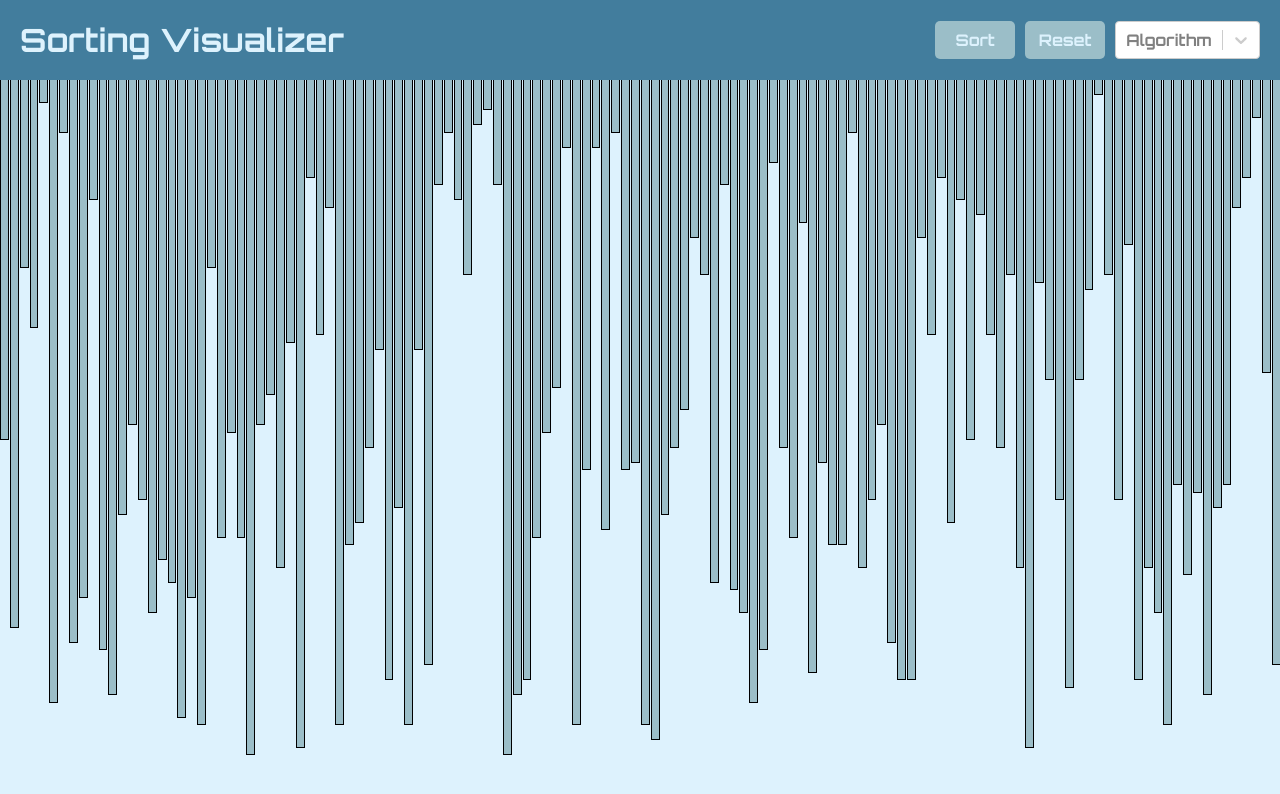
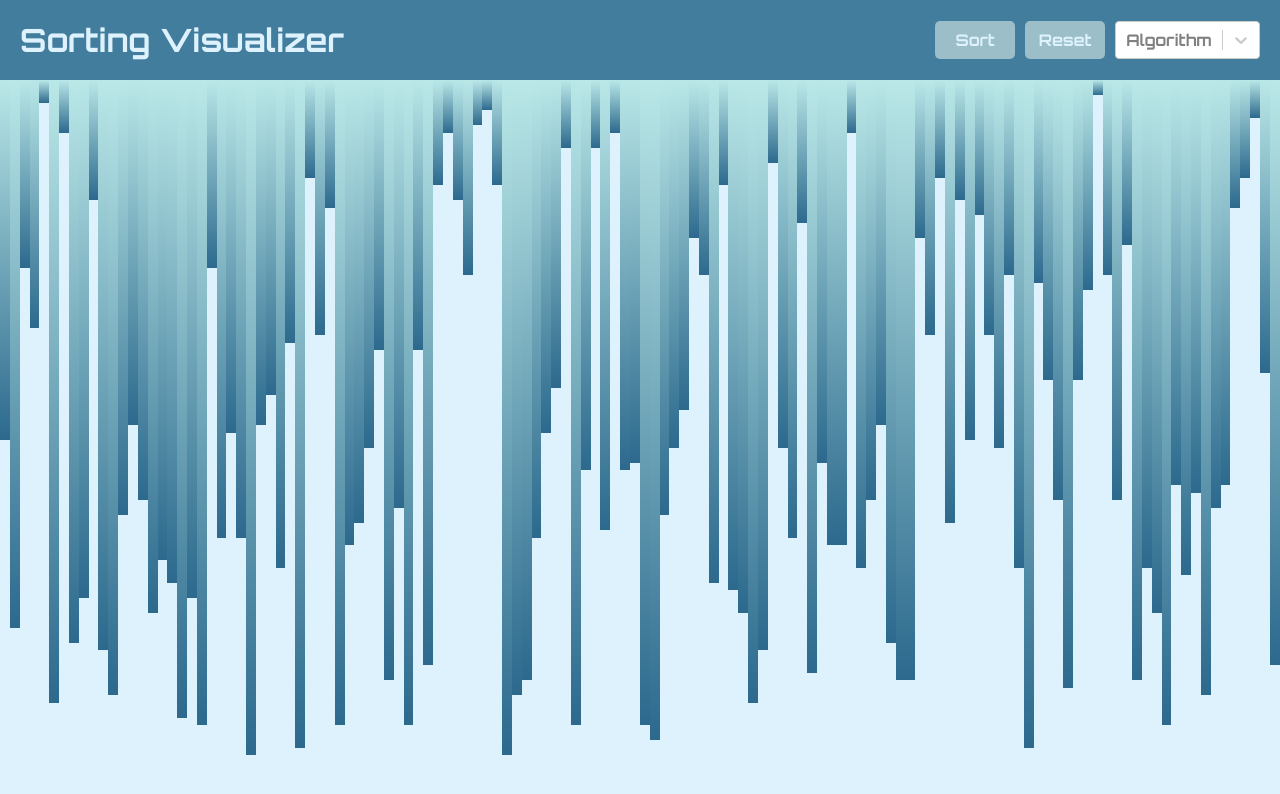
Before and after one commit to taavishthaman/sorting-visualizer, a React (Create React App) app: page / in a window 1280 px wide. Shown: the top 794 px of the page. Built offline with nearby package versions, Linux system fonts and the light colour scheme.

Commit message:
change bar style

```diff
--- a/src/components/Bar.js
+++ b/src/components/Bar.js
@@ -4,10 +4,8 @@ const StyledBar = styled.div`
   width: 50px;
   height: ${(props) => props.height * 7.5 + "px"};
   display: inline-block;
-  background-color: aliceblue;
-  border: 1px solid black;
-  border-top: 0px;
-  background-color: #9bbec8;
+  //background-color: #9bbec8;
+  background: linear-gradient(to bottom, #bae8e8, #2c698d);
 `;
 
 function Bar({ height }) {
--- a/src/components/SortingArea.js
+++ b/src/components/SortingArea.js
@@ -9,7 +9,6 @@ const Area = styled.div`
   justify-content: space-between;
   width: 100%;
   height: calc(100vh - 80px);
-  gap: 1px;
 `;
 
 function SortingArea() {
```
